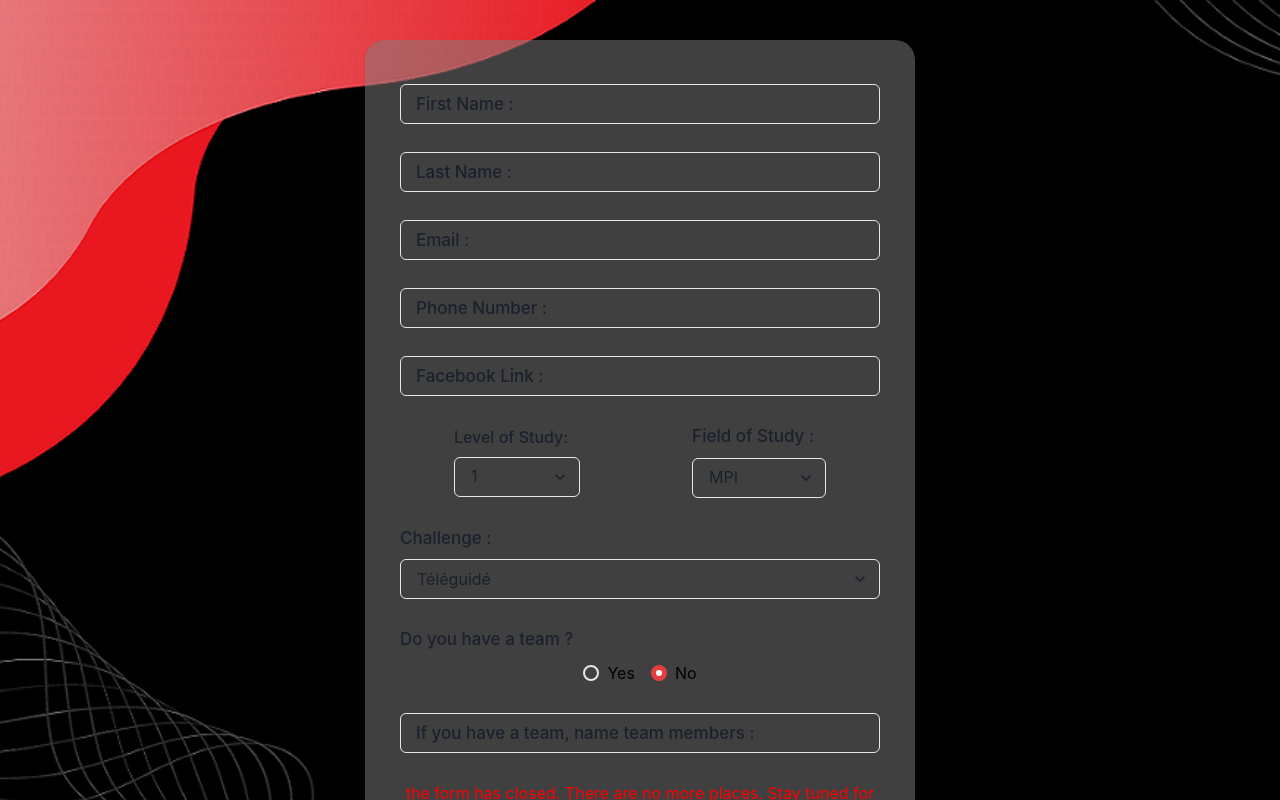
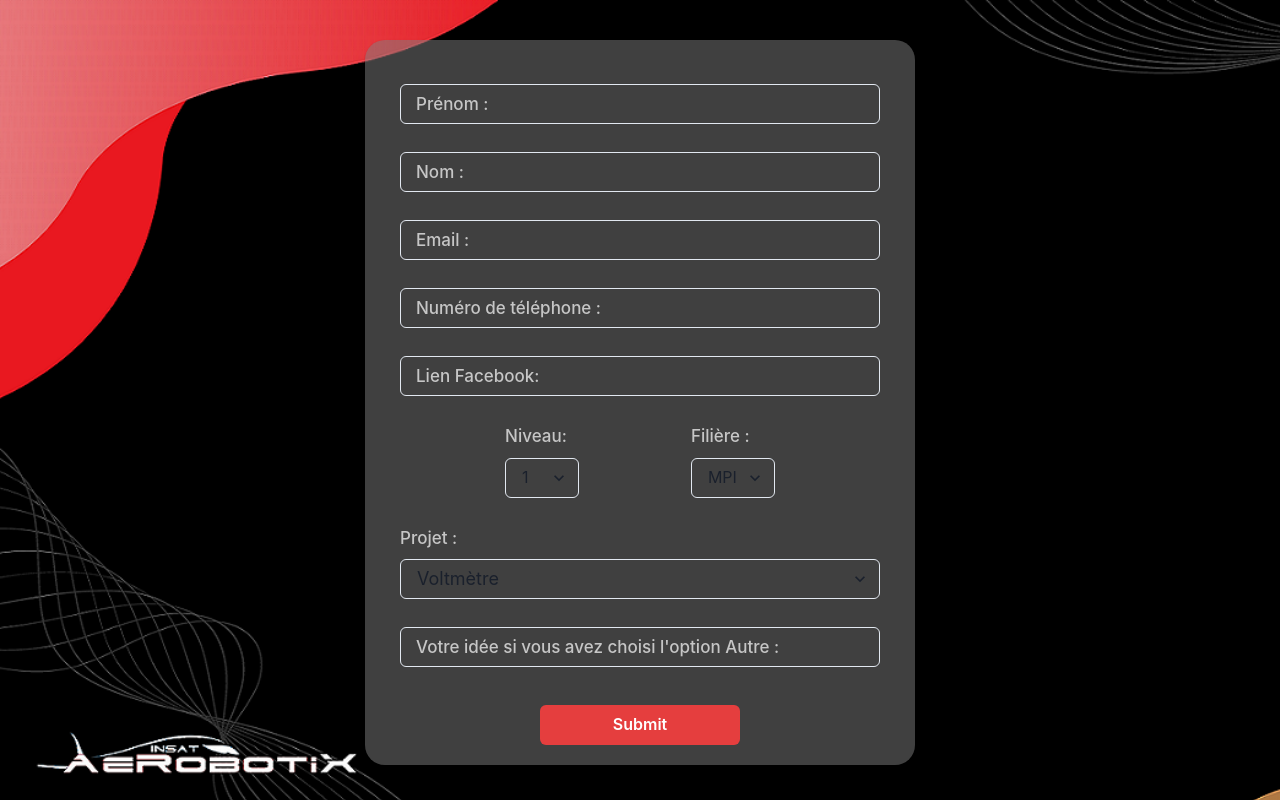
Before and after one commit to mehdixlabetix/Aerobotix-form, a React (Create React App) app: page / in a window 1280 px wide. Shown: the top 800 px of the page. Built offline with nearby package versions, Linux system fonts and the light colour scheme.

Commit message:
projets init

```diff
--- a/src/components/Form.js
+++ b/src/components/Form.js
@@ -10,11 +10,11 @@ import {
     AlertIcon,
     AlertTitle, Box,
     Button,
-    Card, Center,
+    Card,
     FormControl,
     FormLabel, HStack,
-    Input, Radio, RadioGroup,
-    Select, Stack, VStack
+    Input,
+    Select, VStack
 } from "@chakra-ui/react";
 const wait = (ms) => new Promise((resolve) => setTimeout(resolve, ms))
 const Form=()=>{
@@ -54,14 +54,14 @@ const Form=()=>{
 
                                     <Input whileFocus={{scale: 1.2}} placeholder=""
                                            className="firstInput"  {...register("prenom")} />
-                          <FormLabel id="label">First Name :</FormLabel>
+                                    <FormLabel id="label">Prénom :</FormLabel>
                                 </FormControl>
                                 <FormControl variant="floating">
                                     <Input whileFocus={{scale: 1.2}} placeholder=""
                                            className="input" {...register("nom", {
                                         required: "Please enter your last name",
                                     })} />
-                          <FormLabel id="label">Last Name :</FormLabel>
+                                    <FormLabel id="label">Nom :</FormLabel>
                                     {errors.nom && <span> {errors.nom.message}</span>}
                                 </FormControl>
 
@@ -86,7 +86,7 @@ const Form=()=>{
                                             message: "Invalid phone number"
                                         }
                                     })} />
-                          <FormLabel id="label">Phone Number :</FormLabel>
+                                    <FormLabel id="label">Numéro de téléphone :</FormLabel>
                                     {errors.phone && <span>{errors.phone.message}</span>}</FormControl>
                                 <FormControl variant="floating">
 
@@ -97,11 +97,11 @@ const Form=()=>{
                                             message: "invalid facebook link"
                                         }
                                     })} />
-                          <FormLabel id="label">Facebook Link :</FormLabel>
+                                    <FormLabel id="label">Lien Facebook:</FormLabel>
                                     {errors.fb && <span>{errors.fb.message}</span>}</FormControl>
                                 <HStack spacing={28}>
                                     <Box>
-                              <FormLabel className="FormLabel">Level of Study:</FormLabel>
+                                        <FormLabel id="label">Niveau:</FormLabel>
                                         <Select
                                             whileFocus={{scale: 1.2}} defaultValue="1" className="input" {...register("niveau")}>
                                             <option value="1">1</option>
@@ -112,8 +112,9 @@ const Form=()=>{
                                         </Select>
                                     </Box>
                                     <Box>
-                              <FormLabel id="label"> Field of Study :</FormLabel>
+                                        <FormLabel id="label"> Filière :</FormLabel>
                                         <Select whileFocus={{scale: 1.2}} defaultValue="MPI"
+
                                                 className="input" {...register("filiere")}>
                                             <option value="GL">GL</option>
                                             <option value="MPI">MPI</option>
@@ -127,31 +128,22 @@ const Form=()=>{
                                     </Box>
                                 </HStack>
                                 <FormControl >
-                      <FormLabel id="label"> Challenge :</FormLabel>
-                      <Select whileFocus={{scale: 1.2}}
-                              className="input" {...register("type", {required: "Please enter your choice"})}>
-                          <option  value="téléguidé">Téléguidé</option>
-                          <option value="suiveur">Suiveur de ligne</option>
+                                    <FormLabel id="label"> Projet :</FormLabel>
+                                    <Select whileFocus={{scale: 1.2}} defaultValue="voltmetre"
+                                            style={{fontSize:"18px"}}
+                                            className="input" {...register("formation")}>
+                                        <option style={{color:"black"}} value="arduino">Piano digital</option>
+                                        <option style={{color:"black"}} value="voltmetre">Voltmètre</option>
+                                        <option style={{color:"black"}} value="autre">Autre (proposez votre idée de projet)</option>
                                     </Select>
-                          {errors.type && <span>{errors.type.message}</span>}
-                          </FormControl>
-                      <FormControl>
-                      <FormLabel id="label">Do you have a team ? </FormLabel>
-                     <RadioGroup defaultValue='no' >
-                          <Center><Stack spacing={4} direction='row'>
-                              <Radio value='yes' colorScheme="red" {...register("solo")}><text style={{color:"black"}}>Yes</text></Radio>
-                              <Radio value='no' colorScheme="red"{...register("solo")}><text style={{color:"black"}}>No</text></Radio>
-                          </Stack></Center>
-                      </RadioGroup>
                                 </FormControl>
                                <FormControl variant="floating">
+
                                     <Input whileFocus={{scale: 1.2}} placeholder=""
-                                 className="input" {...register("team")} />
-                          <FormLabel id="label">If you have a team, name team members :</FormLabel>
+                                           className="input"  {...register("idee")} />
+                                    <FormLabel id="label">Votre idée si vous avez choisi l'option Autre :</FormLabel>
                                 </FormControl>
-                      <span style={{color:"red"}}>the form has closed. There are no more places. Stay tuned for more fun !! :)</span>
                                 <Button
-                          isDisabled={true}
                                     isLoading={isLoading}
                                     marginTop="10px"
                                     type="submit"
@@ -172,7 +164,6 @@ const Form=()=>{
                 textAlign='center'
                 borderRadius="20px"
                 height='200px'
-        width='550px'
             >
                 <AlertIcon boxSize='40px' mr={0}/>
                 <AlertTitle mt={4} mb={1} fontSize='lg'>
--- a/src/hooks/useSubmit.js
+++ b/src/hooks/useSubmit.js
@@ -9,7 +9,14 @@ const useSubmit = () => {
     setLoading(true);
     try {
       data.time = new Date().toString();
-      await setDoc(doc(db, "ENSI", data.time), data);
+      const {projet,...newdata}=data;
+      if(projet==="arduino"){
+        await setDoc(doc(db, "formation_arduino", newdata.time), newdata);}
+      else if(projet==="voltmetre"){
+        await setDoc(doc(db, "formation_voltmetre", newdata.time), newdata);
+      }
+      else {
+        await setDoc(doc(db, "formation_autre", newdata.time), newdata);}
       setResponse({
         type: "success",
         message: `Thanks for your submission ${data.prenom}, we will get back to you shortly!`,
--- a/src/index.css
+++ b/src/index.css
@@ -44,6 +44,7 @@ code {
 #label {
   background-color:rgba(105,105,105,0) ;
   font-size: 17px;
+  color: rgba(255,255,255,0.7);
 }
 span{
   color: #a01d30;
```
Lines whose indentation alone changed are shown as unchanged.
